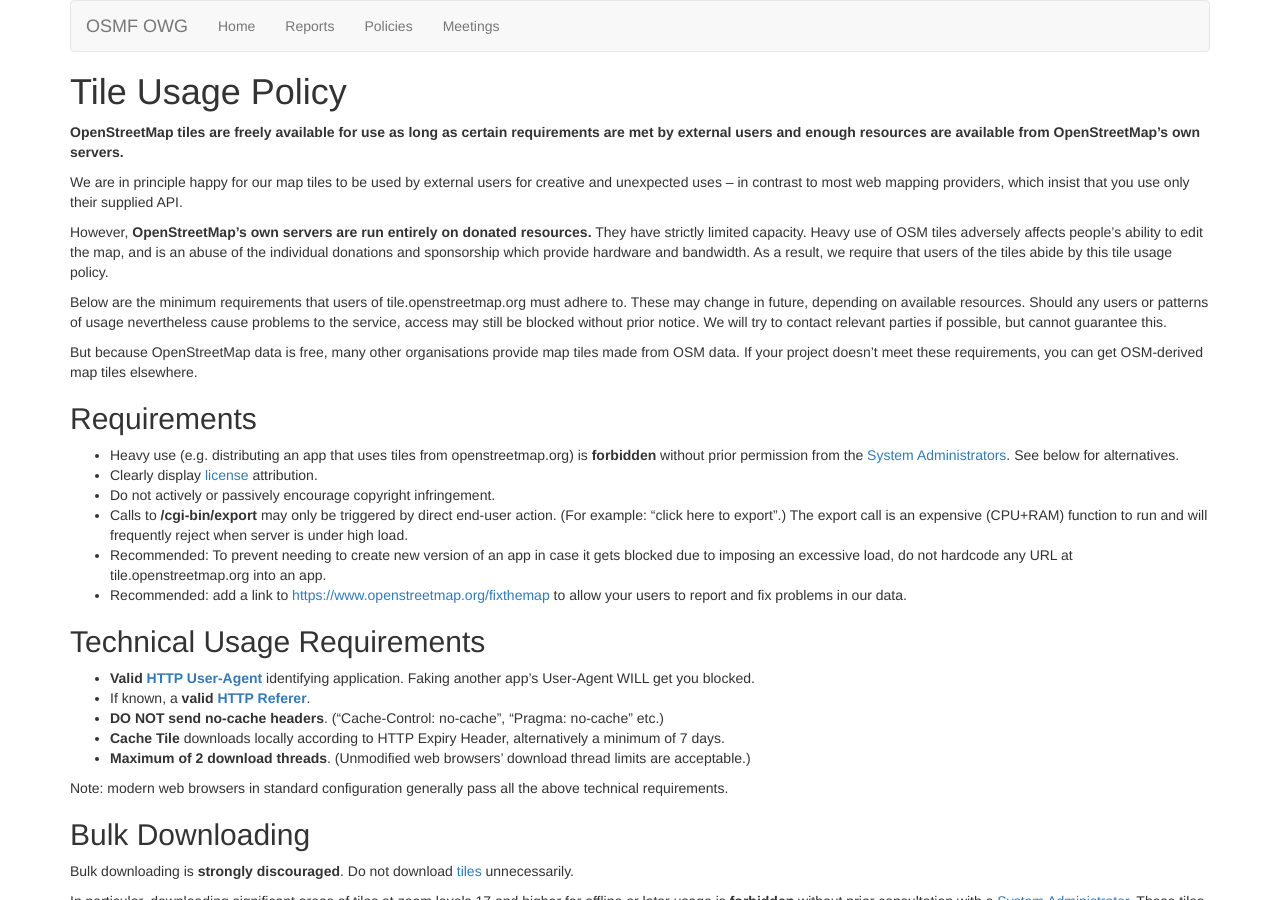
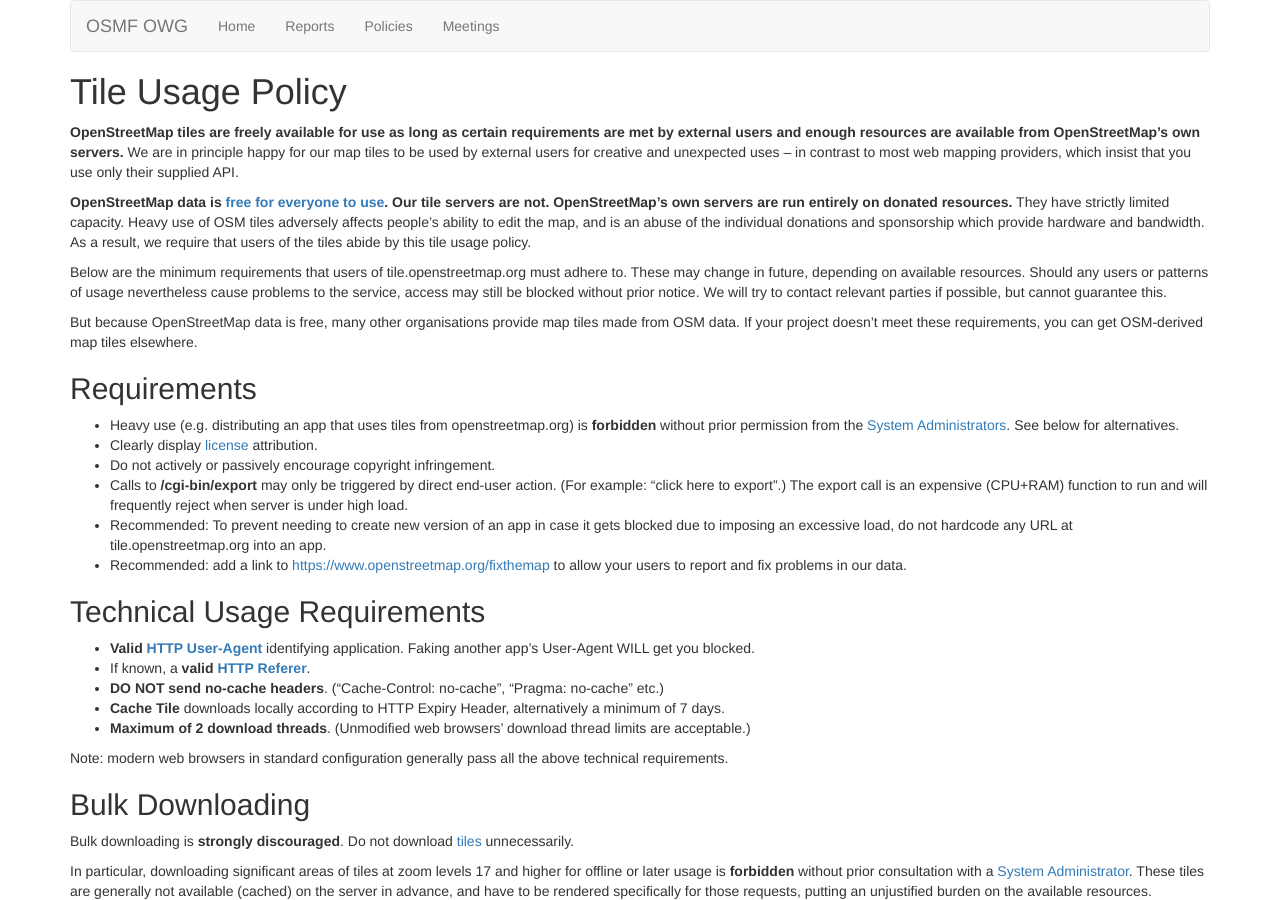
Before and after one commit to openstreetmap/owg-website, a Jekyll site: the page built from policies/tiles.md, in a window 1280 px wide and 900 px high. Built offline with Jekyll 4.4.1, drawn with Linux system fonts in a browser that asks for light colours.

Commit message:
Update tiles.md

```diff
--- a/policies/tiles.md
+++ b/policies/tiles.md
@@ -5,11 +5,9 @@
 
 # {{ page.title }}
 
-**OpenStreetMap tiles are freely available for use as long as certain requirements are met by external users and enough resources are available from OpenStreetMap's own servers.**
+**OpenStreetMap tiles are freely available for use as long as certain requirements are met by external users and enough resources are available from OpenStreetMap's own servers.** We are in principle happy for our map tiles to be used by external users for creative and unexpected uses – in contrast to most web mapping providers, which insist that you use only their supplied API.
 
-We are in principle happy for our map tiles to be used by external users for creative and unexpected uses – in contrast to most web mapping providers, which insist that you use only their supplied API.
-
-However, **OpenStreetMap's own servers are run entirely on donated resources.** They have strictly limited capacity. Heavy use of OSM tiles adversely affects people's ability to edit the map, and is an abuse of the individual donations and sponsorship which provide hardware and bandwidth. As a result, we require that users of the tiles abide by this tile usage policy.
+**OpenStreetMap data is [free for everyone to use](https://wiki.openstreetmap.org/wiki/OpenStreetMap_License). Our tile servers are not. OpenStreetMap's own servers are run entirely on donated resources.** They have strictly limited capacity. Heavy use of OSM tiles adversely affects people's ability to edit the map, and is an abuse of the individual donations and sponsorship which provide hardware and bandwidth. As a result, we require that users of the tiles abide by this tile usage policy.
 
 Below are the minimum requirements that users of tile.openstreetmap.org must adhere to. These may change in future, depending on available resources. Should any users or patterns of usage nevertheless cause problems to the service, access may still be blocked without prior notice. We will try to contact relevant parties if possible, but cannot guarantee this.
 
```
